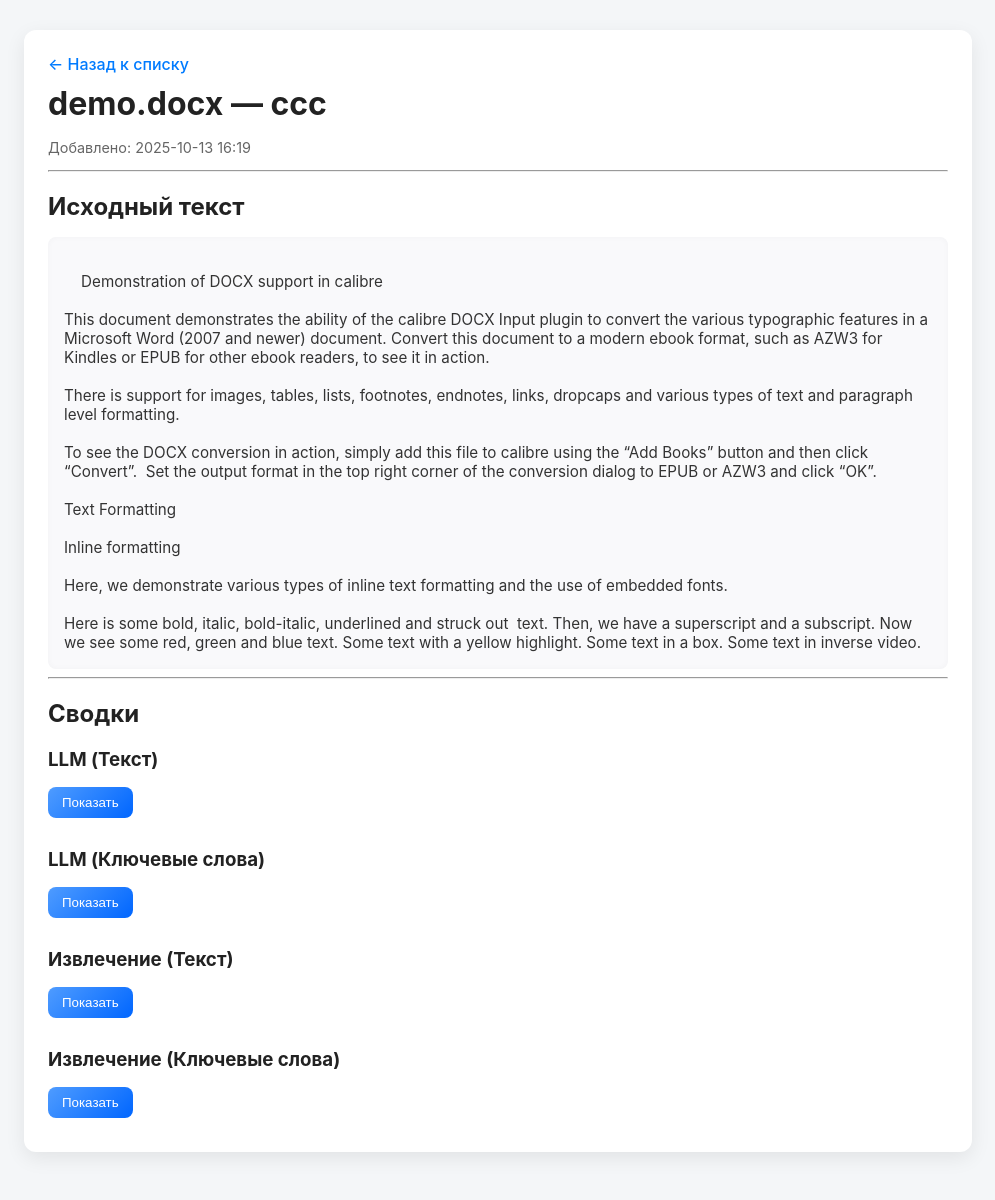
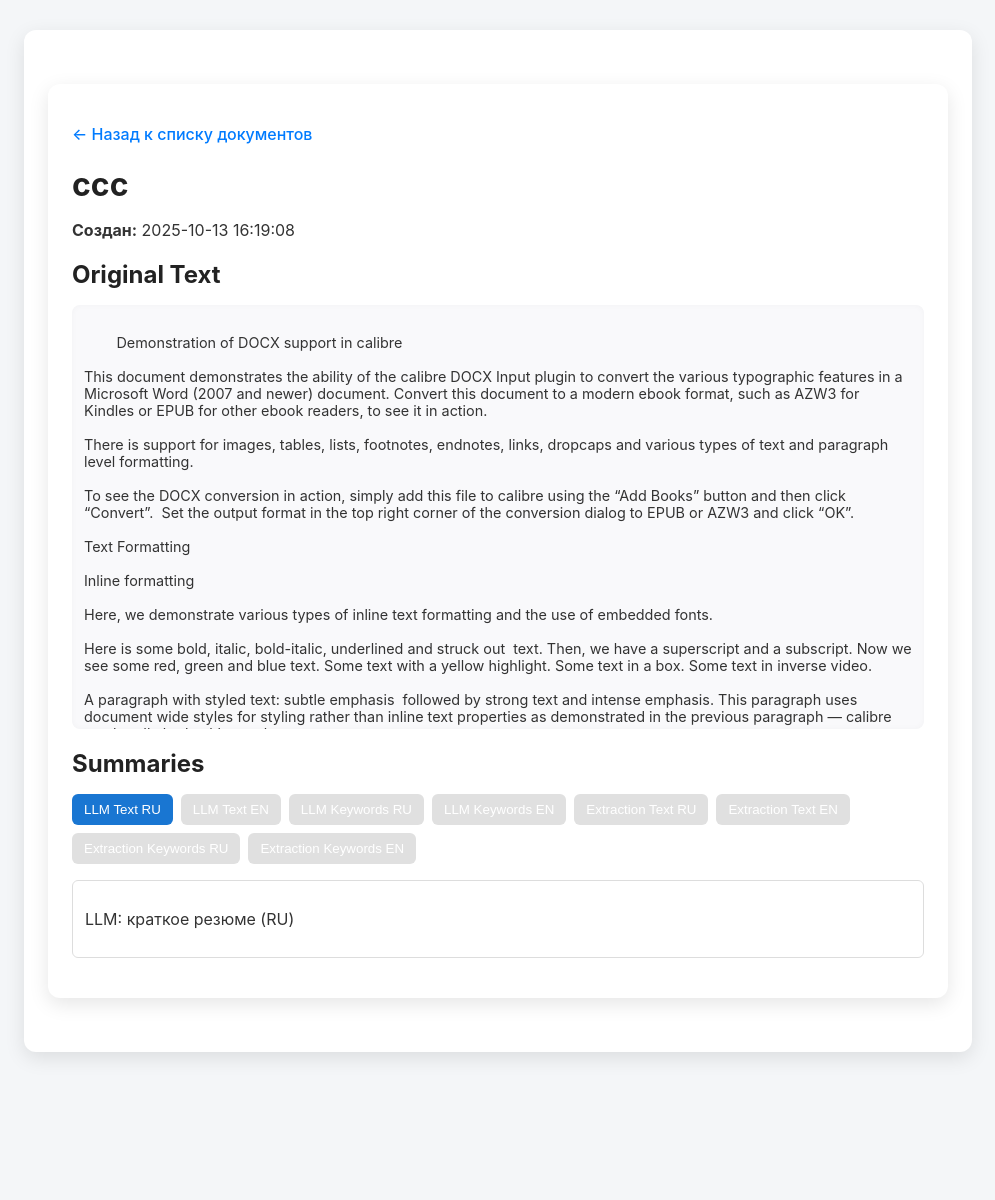
Before and after one commit to Volodya1000/Summarizer, a FastAPI app: page /documents/1 in a window 1280 px wide. Shown: the top 1200 px of the page, without its empty margins (142-1137 px from the left). Run offline with FastAPI, Linux system fonts and the light colour scheme; data comes from the database, SQL or seed files in the repository; both versions use the stored data as it was after the commit.

Commit message:
все summary корректно отображаются

```diff
--- a/static/styles.css
+++ b/static/styles.css
@@ -77,20 +77,8 @@ h1, h2, h3 {
     box-shadow: 0 4px 12px rgba(0,0,0,0.1);
 }
 
-/* Ключевые стили для сворачиваемого блока */
-.collapsible {
-    max-height: 0; /* Должен быть 0 */
-    overflow: hidden;
-    transition: max-height 0.3s ease-out, padding 0.3s ease-out;
-    padding: 0 12px; /* Изначально вертикальный padding 0 */
-    /* ... остальные стили ... */
-}
 
-/* Класс для добавления padding при раскрытии */
-.collapsible.is-open {
-    padding-top: 12px;
-    padding-bottom: 12px;
-}
+
 
 /* Деревья ключевых слов */
 .kw-tree {
@@ -181,3 +169,92 @@ input[type="text"]:focus, input[type="file"]:focus {
     border-color: #4f9cff;
     box-shadow: 0 0 6px rgba(79,156,255,0.3);
 }
+
+body {
+    font-family: 'Inter', sans-serif;
+    background: #f4f6f8;
+    color: #333;
+    margin: 0;
+    padding: 0;
+}
+
+.container {
+    max-width: 900px;
+    margin: 30px auto;
+    background: #fff;
+    padding: 24px;
+    border-radius: 12px;
+    box-shadow: 0 6px 20px rgba(0,0,0,0.1);
+}
+
+/* Tabs */
+.tab-buttons {
+    display: flex;
+    flex-wrap: wrap;
+    margin-bottom: 16px;
+    gap: 8px;
+}
+
+.tab-buttons button {
+    padding: 8px 12px;
+    border: none;
+    background: #e0e0e0;
+    cursor: pointer;
+    border-radius: 6px;
+    transition: background 0.2s;
+}
+
+.tab-buttons button.active {
+    background: #1976d2;
+    color: white;
+}
+
+.tab-content {
+    display: none;
+    padding: 12px;
+    border: 1px solid #ddd;
+    border-radius: 6px;
+    margin-bottom: 16px;
+}
+
+.tab-content.active {
+    display: block;
+}
+
+/* Keyword tree style */
+.keyword-tree {
+    list-style-type: none;
+    padding-left: 1em;
+}
+
+.keyword-tree li {
+    margin: 4px 0;
+}
+
+.keyword-tree li::before {
+    content: "▸ ";
+    color: #1976d2;
+}
+
+.original {
+    white-space: pre-wrap;
+    background: #f9f9fb;
+    padding: 16px;
+    border-radius: 8px;
+    max-height: 300px;  /* фиксированная высота */
+    overflow-y: auto;   /* прокрутка */
+    box-shadow: inset 0 0 6px rgba(0,0,0,0.03);
+    font-size: 0.9rem;
+}
+
+/* -------------------- Сворачиваемый блок -------------------- */
+.collapsible {
+    max-height: 400px;   /* маленькое окно по умолчанию */
+    overflow-y: auto;
+    transition: max-height 0.3s ease-out, padding 0.3s ease-out;
+    padding: 12px;
+}
+
+.collapsible.is-open {
+    max-height: 1000px; /* раскрытое окно */
+}
--- a/static/toggle.js
+++ b/static/toggle.js
@@ -1,44 +1,17 @@
-// static/toggle.js
-// Более надёжный переключатель для сворачиваемых блоков.
-
-function toggle(id, button) {
-    const el = document.getElementById(id);
-    if (!el) {
-        console.error('Элемент с ID ' + id + ' не найден.');
-        return;
-    }
-
-    // Берём реальное вычисленное значение max-height
-    const computedMax = window.getComputedStyle(el).maxHeight;
-
-    // Если элемент видим (maxHeight отличен от 0px и НЕ равен 'none'), свернуть
-    if (computedMax && computedMax !== '0px' && computedMax !== 'none') {
-        // Свернуть
-        el.style.maxHeight = '0px';
-        el.classList.remove('is-open');
-        if (button) button.textContent = 'Показать';
+function toggleOriginal() {
+    const el = document.querySelector('.original');
+    el.classList.toggle('is-open');
+    if (el.classList.contains('is-open')) {
+        el.style.maxHeight = el.scrollHeight + "px";
     } else {
-        // Раскрыть: устанавливаем в точную высоту содержимого (scrollHeight)
-        // Добавляем небольшой запас +10px чтобы учесть вертикальные отступы
-        el.style.maxHeight = (el.scrollHeight + 10) + 'px';
-        el.classList.add('is-open');
-        if (button) button.textContent = 'Свернуть';
-
-        // Подстраховка: если окно изменит размер, пересчитаем высоту
-        const onResize = () => {
-            if (el.classList.contains('is-open')) {
-                el.style.maxHeight = (el.scrollHeight + 10) + 'px';
-            }
-        };
-        // Используем одноразовый слушатель на resize (удаляем через 300ms после последнего изменения)
-        let resizeTimer;
-        const resizeHandler = () => {
-            clearTimeout(resizeTimer);
-            onResize();
-            resizeTimer = setTimeout(() => {
-                window.removeEventListener('resize', resizeHandler);
-            }, 300);
-        };
-        window.addEventListener('resize', resizeHandler);
+        el.style.maxHeight = "400px"; // исходная высота
     }
 }
+
+// Функция для вкладок (уже есть)
+function showTab(tabId, button) {
+    document.querySelectorAll('.tab-content').forEach(tc => tc.classList.remove('active'));
+    document.querySelectorAll('.tab-buttons button').forEach(btn => btn.classList.remove('active'));
+    document.getElementById(tabId).classList.add('active');
+    button.classList.add('active');
+}
--- a/templates/document.html
+++ b/templates/document.html
@@ -1,43 +1,46 @@
 {% extends "base.html" %}
 
-{% block title %}{{ doc.name or doc.file_name }}{% endblock %}
+{% block content %}
+<div class="container">
+     <p><a href="/" class="back-link">&larr; Назад к списку документов</a></p>
 
-{% block content %}
-  <a href="/" class="back-link">← Назад к списку</a>
-  <h1 class="doc-title">{{ doc.file_name }} {% if doc.name %} — {{ doc.name }}{% endif %}</h1>
-  <p class="doc-meta">Добавлено: {{ doc.created_at.strftime('%Y-%m-%d %H:%M') }}</p>
+    <h1>{{ doc.name or doc.file_name }}</h1>
+    <p><strong>Создан:</strong> {{ doc.created_at }}</p>
 
-  <hr>
+    <h2>Original Text</h2>
 
-  <h2>Исходный текст</h2>
-  <div class="original">
+    <div class="original collapsible">
         {{ doc.original_text }}
     </div>
 
-  <hr>
+    <h2>Summaries</h2>
 
-  <h2>Сводки</h2>
+    <div class="tab-buttons">
+        <button onclick="showTab('llm_text_ru', this)" class="active">LLM Text RU</button>
+        <button onclick="showTab('llm_text_en', this)">LLM Text EN</button>
+        <button onclick="showTab('llm_keyword_ru', this)">LLM Keywords RU</button>
+        <button onclick="showTab('llm_keyword_en', this)">LLM Keywords EN</button>
+        <button onclick="showTab('extr_text_ru', this)">Extraction Text RU</button>
+        <button onclick="showTab('extr_text_en', this)">Extraction Text EN</button>
+        <button onclick="showTab('extr_keyword_ru', this)">Extraction Keywords RU</button>
+        <button onclick="showTab('extr_keyword_en', this)">Extraction Keywords EN</button>
+    </div>
 
-  {% set summaries = [
-    ('llm_text', 'LLM (Текст)', doc.summary.llm_text_summary.ru, 'text'),
-    ('llm_keyword', 'LLM (Ключевые слова)', doc.summary.llm_keyword_summary.ru, 'keyword'),
-    ('extraction_text', 'Извлечение (Текст)', doc.summary.extraction_text_summary.ru, 'text'),
-    ('extraction_keyword', 'Извлечение (Ключевые слова)', doc.summary.extraction_keyword_summary.ru, 'keyword'),
-  ] %}
+    <!-- Text Summaries -->
+    <div id="llm_text_ru" class="tab-content active">
+        <p>{{ doc.summary.llm_text_summary.ru }}</p>
+    </div>
+    <div id="llm_text_en" class="tab-content">
+        <p>{{ doc.summary.llm_text_summary.en }}</p>
+    </div>
 
-  {% for id, name, summary_data, type in summaries %}
-  <div class="summary-block">
-    <h3>{{ name }}</h3>
-    <button type="button" class="toggle-btn" onclick="toggle('{{ id }}-content', this)">Показать</button>
-
-    <div id="{{ id }}-content" class="collapsible">
-        {% if type == 'text' %}
-            <p>{{ summary_data }}</p>
-        {% elif type == 'keyword' %}
+    <!-- Keyword Trees -->
+    <div id="llm_keyword_ru" class="tab-content">
+        <ul class="keyword-tree">
         {% macro render_keywords(node) %}
             <li>{{ node.keyword }}
                 {% if node.children %}
-                        <ul class="kw-tree">
+                <ul>
                     {% for child in node.children %}
                         {{ render_keywords(child) }}
                     {% endfor %}
@@ -45,12 +48,35 @@
                 {% endif %}
             </li>
         {% endmacro %}
-            <ul class="kw-tree">
-                {{ render_keywords(summary_data) | safe }}
+        {{ render_keywords(doc.summary.llm_keyword_summary.ru) }}
         </ul>
-        {% endif %}
+    </div>
+
+    <div id="llm_keyword_en" class="tab-content">
+        <ul class="keyword-tree">
+        {{ render_keywords(doc.summary.llm_keyword_summary.en) }}
+        </ul>
+    </div>
+
+    <div id="extr_text_ru" class="tab-content">
+        <p>{{ doc.summary.extraction_text_summary.ru }}</p>
+    </div>
+    <div id="extr_text_en" class="tab-content">
+        <p>{{ doc.summary.extraction_text_summary.en }}</p>
+    </div>
+
+    <div id="extr_keyword_ru" class="tab-content">
+        <ul class="keyword-tree">
+        {{ render_keywords(doc.summary.extraction_keyword_summary.ru) }}
+        </ul>
+    </div>
+
+    <div id="extr_keyword_en" class="tab-content">
+        <ul class="keyword-tree">
+        {{ render_keywords(doc.summary.extraction_keyword_summary.en) }}
+        </ul>
     </div>
 </div>
-  {% endfor %}
 
+<script src="/static/toggle.js"></script>
 {% endblock %}
```
Also changed, not shown: requirements.txt (+7 -1 lines), texts_async.db, 1 other file. Lines whose indentation alone changed are shown as unchanged.
